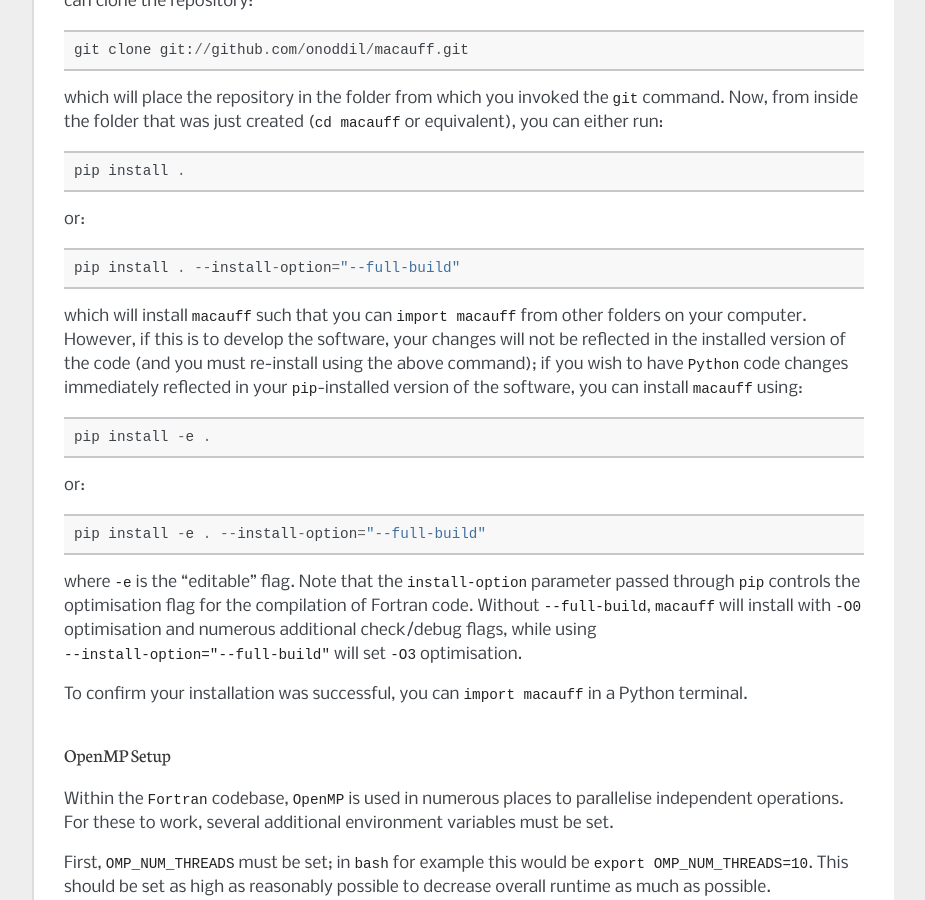
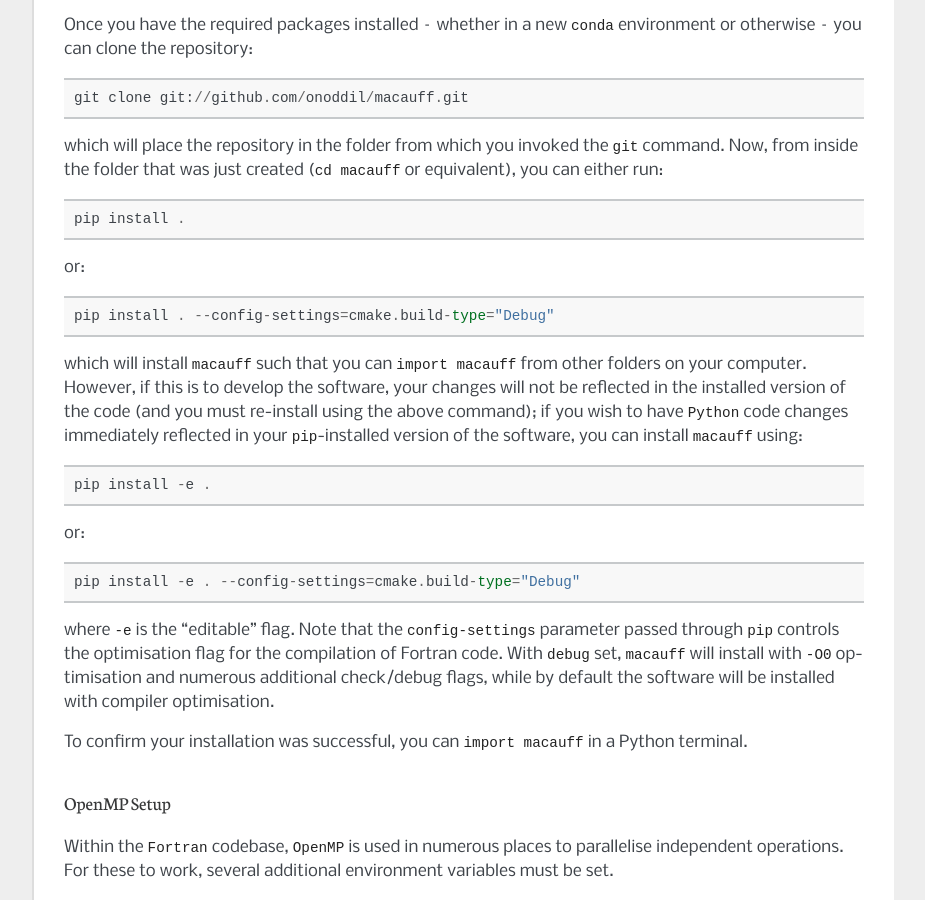
Before and after one commit to macauff/macauff, a Sphinx documentation site: the page built from docs/installation.rst, in a window 1280 px wide and 900 px high, scrolled down 1524 px. Shown: the whole window, without its empty margins (198-1123 px from the left). Built offline with Sphinx 7.4.7, drawn with Linux system fonts in a browser that asks for light colours; some of the changed text lies outside the part shown.

Commit message:
Updated documentation and tox with new build methodology from #64-#66.

```diff
--- a/docs/installation.rst
+++ b/docs/installation.rst
@@ -16,6 +16,8 @@
 * ``skypy``
 * ``speclite``
 * ``pandas``
+* ``scikit-build-core``
+* ``cmake``
 
 with an optional dependency of
 
@@ -42,7 +44,7 @@
 
 Once you have installed your choice of conda, then you can create an initial conda environment::
 
-    conda create -n your_environment_name -c conda-forge python=3.9 numpy scipy astropy matplotlib skypy speclite pandas
+    conda create -n your_environment_name -c conda-forge python=3.9 numpy scipy astropy matplotlib skypy speclite pandas scikit-build-core cmake
 
 although you can drop the ``=3.9``, or chose another (later) Python version -- remembering the minimum version is 3.8 -- if you desire to do so. Then activate this as our Python environment::
 
@@ -65,7 +67,7 @@
 
 or::
 
-    pip install . --install-option="--full-build"
+    pip install . --config-settings=cmake.build-type="Debug"
 
 which will install ``macauff`` such that you can ``import macauff`` from other folders on your computer. However, if this is to develop the software, your changes will not be reflected in the installed version of the code (and you must re-install using the above command); if you wish to have ``Python`` code changes immediately reflected in your ``pip``-installed version of the software, you can install ``macauff`` using::
 
@@ -73,9 +75,9 @@
 
 or::
 
-    pip install -e . --install-option="--full-build"
+    pip install -e . --config-settings=cmake.build-type="Debug"
 
-where ``-e`` is the "editable" flag. Note that the ``install-option`` parameter passed through ``pip`` controls the optimisation flag for the compilation of Fortran code. Without ``--full-build``, ``macauff`` will install with ``-O0`` optimisation and numerous additional check/debug flags, while using ``--install-option="--full-build"`` will set ``-O3`` optimisation.
+where ``-e`` is the "editable" flag. Note that the ``config-settings`` parameter passed through ``pip`` controls the optimisation flag for the compilation of Fortran code. With ``debug`` set, ``macauff`` will install with ``-O0`` optimisation and numerous additional check/debug flags, while by default the software will be installed with compiler optimisation.
 
 To confirm your installation was successful, you can ``import macauff`` in a Python terminal.
 
--- a/pyproject.toml
+++ b/pyproject.toml
@@ -11,13 +11,13 @@
 
 [project]
 name = "macauff"
-version = "0.1.0"
+version = "0.1.2"
 readme = "README.md"
 requires-python = ">=3.8"
 dependencies = [
     "astropy",
     "matplotlib",
-    # We binary compatibible with numpy 1.21
+    # We need to build a binary compatible with numpy 1.21
     "numpy>=1.21",
     "pandas",
     "skypy",
```
Also changed, not shown: 1 other file.
